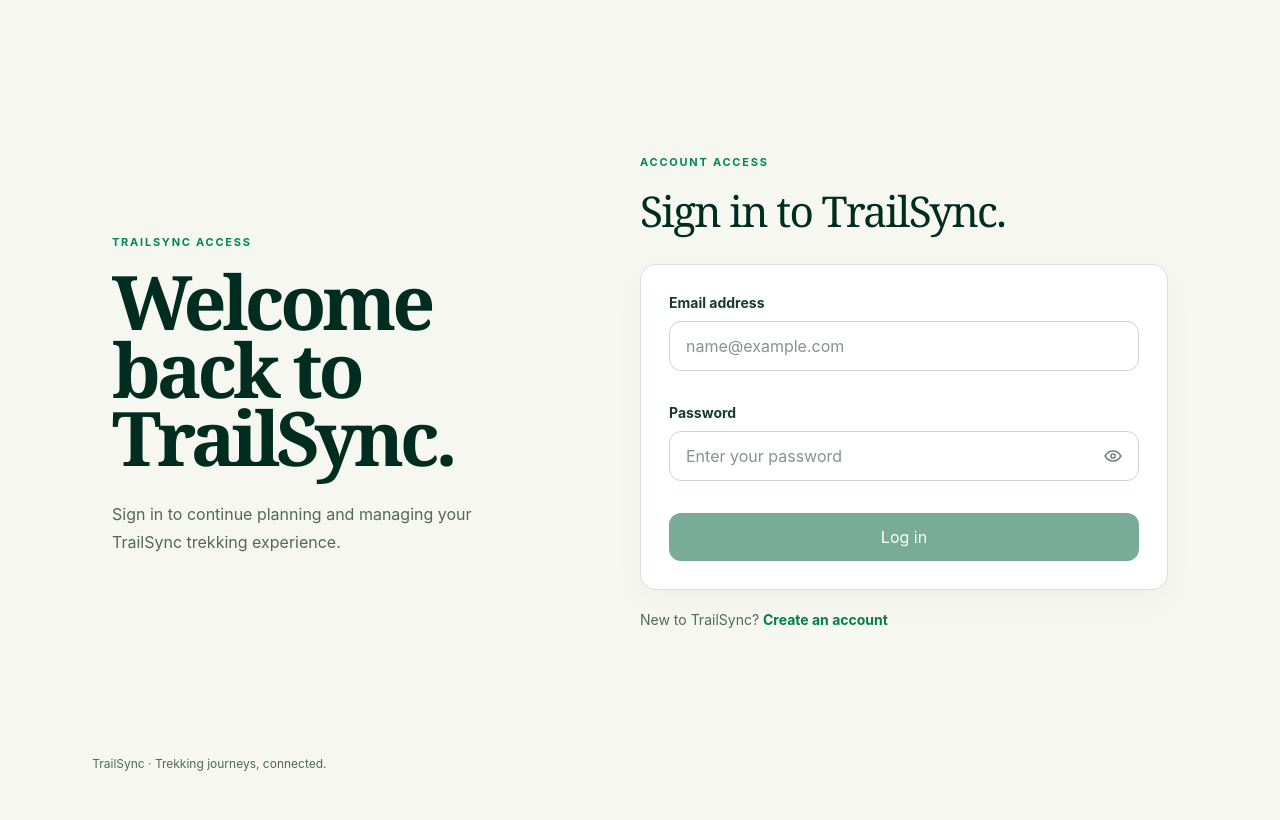
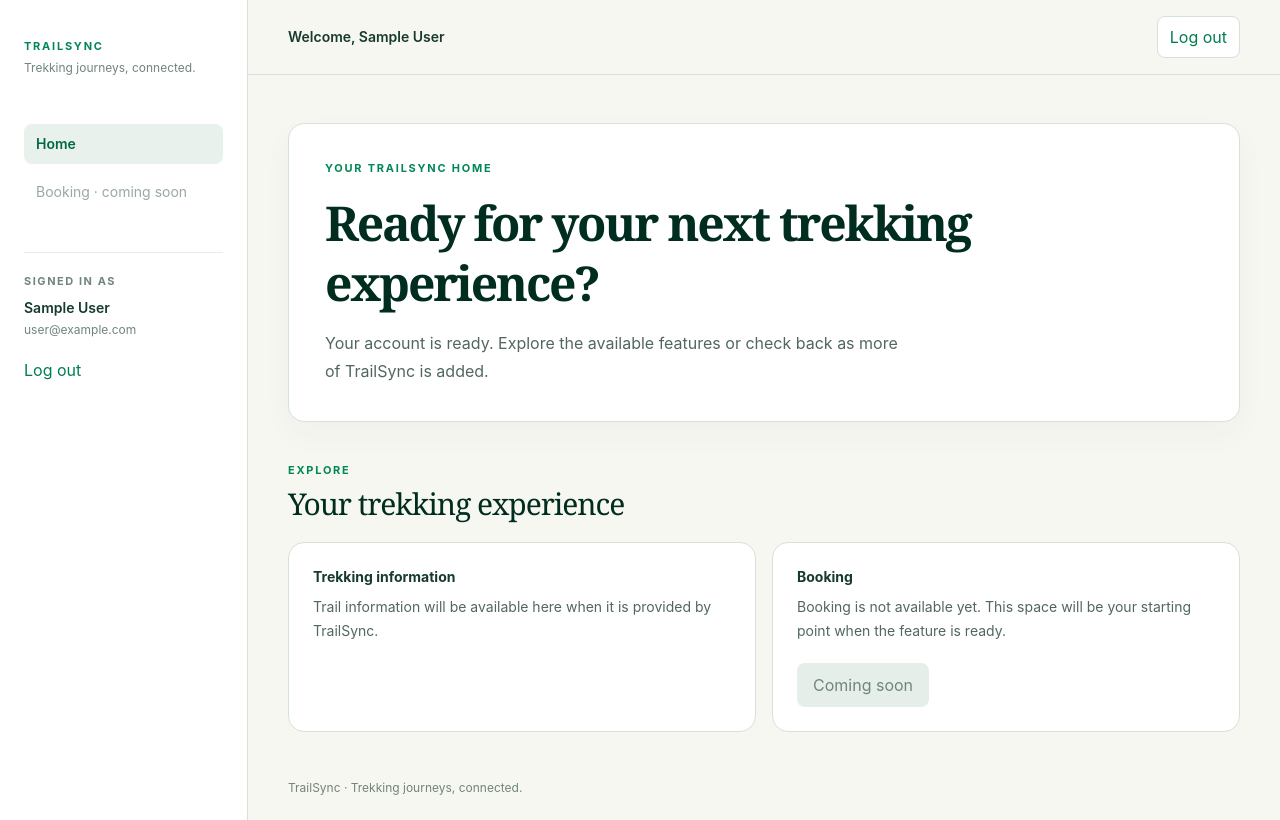
Before and after one commit to jieddev/TrailSync-Mountain-Trekking-Project, a React (Vite) app in the folder frontend/: page /home in a window 1280 px wide. Before the commit this address led to /login. Built offline with nearby package versions, Linux system fonts and the light colour scheme; no server answers; sample sign-in values are in the browser's storage.

Commit message:
feat: implement authentication context and protected routes for Hiker home (#34)

```diff
--- a/frontend/src/app/App.tsx
+++ b/frontend/src/app/App.tsx
@@ -1,14 +1,53 @@
+import { onAuthStateChanged } from 'firebase/auth'
+import { useEffect, useState } from 'react'
+import type { ReactNode } from 'react'
 import { Navigate, Route, Routes } from 'react-router-dom'
 
 import LoginPage from '../features/auth/pages/LoginPage'
 import RegisterPage from '../features/auth/pages/RegisterPage'
+import HikerHomePage from '../features/home/pages/HikerHomePage'
+import { AuthContext, type AuthState, useAuth } from './AuthContext'
+import { auth } from '../lib/firebase'
+
+function AuthProvider({ children }: { children: ReactNode }) {
+  const [state, setState] = useState<AuthState>({ user: null, isLoading: true })
+
+  useEffect(
+    () =>
+      onAuthStateChanged(auth, (user) => setState({ user, isLoading: false })),
+    [],
+  )
+
+  return <AuthContext.Provider value={state}>{children}</AuthContext.Provider>
+}
+
+function ProtectedHome() {
+  const { user, isLoading } = useAuth()
+  if (isLoading)
+    return (
+      <main className="grid min-h-screen place-items-center text-sm text-[#52675e]">
+        Loading your TrailSync account…
+      </main>
+    )
+  return user ? <HikerHomePage /> : <Navigate to="/login" replace />
+}
+
+function LoginRoute() {
+  const { user, isLoading } = useAuth()
+  if (isLoading) return null
+  return user ? <Navigate to="/home" replace /> : <LoginPage />
+}
 
 export default function App() {
   return (
-    <Routes>
-      <Route path="/login" element={<LoginPage />} />
-      <Route path="/register" element={<RegisterPage />} />
-      <Route path="*" element={<Navigate to="/login" replace />} />
-    </Routes>
+    <AuthProvider>
+      <Routes>
+        <Route path="/login" element={<LoginRoute />} />
+        <Route path="/register" element={<RegisterPage />} />
+        <Route path="/home" element={<ProtectedHome />} />
+        <Route path="/" element={<Navigate to="/home" replace />} />
+        <Route path="*" element={<Navigate to="/home" replace />} />
+      </Routes>
+    </AuthProvider>
   )
 }
--- /dev/null
+++ b/frontend/src/app/AuthContext.tsx
@@ -0,0 +1,12 @@
+import type { User } from 'firebase/auth'
+import { createContext, useContext } from 'react'
+
+export type AuthState = { user: User | null; isLoading: boolean }
+export const AuthContext = createContext<AuthState>({
+  user: null,
+  isLoading: true,
+})
+
+export function useAuth() {
+  return useContext(AuthContext)
+}
--- a/frontend/src/features/auth/pages/LoginPage.tsx
+++ b/frontend/src/features/auth/pages/LoginPage.tsx
@@ -1,6 +1,6 @@
 import type { ChangeEvent, FormEvent } from 'react'
 import { useState } from 'react'
-import { useLocation } from 'react-router-dom'
+import { useLocation, useNavigate } from 'react-router-dom'
 
 import AuthFormField from '../components/AuthFormField'
 import AuthPageLayout from '../components/AuthPageLayout'
@@ -27,6 +27,7 @@ type LoginNavigationState = {
 
 export default function LoginPage() {
   const location = useLocation()
+  const navigate = useNavigate()
   const registrationState = location.state as LoginNavigationState | null
   const [values, setValues] = useState<LoginFormValues>({
     ...initialValues,
@@ -65,8 +66,12 @@ export default function LoginPage() {
     setIsLoading(true)
 
     try {
-      await signInWithEmailAndPassword(auth, values.email.trim(), values.password)
-      setSuccessMessage('You are now logged in.')
+      await signInWithEmailAndPassword(
+        auth,
+        values.email.trim(),
+        values.password,
+      )
+      navigate('/home', { replace: true })
     } catch (error) {
       const code = (error as { code?: string }).code
 
@@ -166,13 +171,7 @@ function EyeIcon() {
         strokeLinejoin="round"
         strokeWidth="1.8"
       />
-      <circle
-        cx="12"
-        cy="12"
-        r="2.5"
-        stroke="currentColor"
-        strokeWidth="1.8"
-      />
+      <circle cx="12" cy="12" r="2.5" stroke="currentColor" strokeWidth="1.8" />
     </svg>
   )
 }
--- /dev/null
+++ b/frontend/src/features/home/components/HikerAppShell.tsx
@@ -0,0 +1,98 @@
+import { signOut } from 'firebase/auth'
+import type { ReactNode } from 'react'
+import { NavLink, useNavigate } from 'react-router-dom'
+
+import { useAuth } from '../../../app/AuthContext'
+import { auth } from '../../../lib/firebase'
+
+type HikerAppShellProps = { children: ReactNode }
+
+export default function HikerAppShell({ children }: HikerAppShellProps) {
+  const { user } = useAuth()
+  const navigate = useNavigate()
+  const displayName =
+    user?.displayName?.trim() || user?.email?.split('@')[0] || 'Hiker'
+  const email = user?.email
+
+  async function handleLogout() {
+    await signOut(auth)
+    navigate('/login', { replace: true })
+  }
+
+  return (
+    <div className="min-h-screen bg-[#f7f7f1] text-[#062f22] lg:grid lg:grid-cols-[248px_minmax(0,1fr)]">
+      <aside className="border-b border-[#d5e1da] bg-white px-5 py-5 lg:min-h-screen lg:border-b-0 lg:border-r lg:px-6 lg:py-8">
+        <NavLink
+          className="inline-flex rounded-sm text-[11px] font-bold uppercase tracking-[0.16em] text-[#008755] outline-none focus-visible:ring-2 focus-visible:ring-[#008755]"
+          to="/home"
+        >
+          TrailSync
+        </NavLink>
+        <p className="mt-1 text-xs text-[#70857b]">
+          Trekking journeys, connected.
+        </p>
+        <nav
+          aria-label="Main navigation"
+          className="mt-6 flex gap-2 overflow-x-auto lg:mt-12 lg:flex-col"
+        >
+          <NavLink
+            className={({ isActive }) =>
+              `shrink-0 rounded-lg px-3 py-2.5 text-sm font-semibold ${isActive ? 'bg-[#e8f1eb] text-[#006b43]' : 'text-[#52675e] hover:bg-[#f3f6f2]'}`
+            }
+            end
+            to="/home"
+          >
+            Home
+          </NavLink>
+          <span
+            aria-disabled="true"
+            className="shrink-0 rounded-lg px-3 py-2.5 text-sm text-[#9aa9a1]"
+          >
+            Booking · coming soon
+          </span>
+        </nav>
+        <div className="mt-6 hidden border-t border-[#e7ece8] pt-5 lg:block lg:mt-10">
+          <p className="text-[11px] font-bold uppercase tracking-[0.14em] text-[#70857b]">
+            Signed in as
+          </p>
+          <p className="mt-2 truncate text-sm font-semibold text-[#173a2e]">
+            {displayName}
+          </p>
+          {email && (
+            <p className="mt-1 truncate text-xs text-[#70857b]">{email}</p>
+          )}
+          <button
+            className="mt-5 text-sm font-bold text-[#007e4f] underline-offset-4 hover:underline focus-visible:rounded-sm focus-visible:outline-none focus-visible:ring-2 focus-visible:ring-[#008755]"
+            onClick={handleLogout}
+            type="button"
+          >
+            Log out
+          </button>
+        </div>
+      </aside>
+      <div className="flex min-h-screen min-w-0 flex-col">
+        <header className="flex items-center justify-between gap-4 border-b border-[#d5e1da] px-5 py-4 sm:px-8 lg:px-10">
+          <div className="min-w-0">
+            <p className="text-sm font-semibold text-[#173a2e]">
+              Welcome, {displayName}
+            </p>
+            <p className="truncate text-xs text-[#70857b] sm:hidden">{email}</p>
+          </div>
+          <button
+            className="shrink-0 rounded-lg border border-[#d5e1da] bg-white px-3 py-2 text-sm font-bold text-[#007e4f] hover:bg-[#f3f6f2] focus-visible:outline-none focus-visible:ring-2 focus-visible:ring-[#008755]"
+            onClick={handleLogout}
+            type="button"
+          >
+            Log out
+          </button>
+        </header>
+        <main className="w-full flex-1 px-5 py-8 sm:px-8 sm:py-10 lg:px-10 lg:py-12">
+          <div className="mx-auto max-w-5xl">{children}</div>
+        </main>
+        <footer className="px-5 pb-6 text-xs text-[#70857b] sm:px-8 lg:px-10">
+          TrailSync · Trekking journeys, connected.
+        </footer>
+      </div>
+    </div>
+  )
+}
--- /dev/null
+++ b/frontend/src/features/home/pages/HikerHomePage.tsx
@@ -0,0 +1,64 @@
+import HikerAppShell from '../components/HikerAppShell'
+
+export default function HikerHomePage() {
+  return (
+    <HikerAppShell>
+      <section
+        aria-labelledby="welcome-title"
+        className="rounded-2xl border border-[#d5e1da] bg-white p-6 shadow-[0_12px_30px_rgba(0,45,32,0.035)] sm:p-9"
+      >
+        <p className="text-[11px] font-bold uppercase tracking-[0.16em] text-[#008755]">
+          Your TrailSync home
+        </p>
+        <h1
+          id="welcome-title"
+          className="mt-4 max-w-2xl font-serif text-4xl font-bold leading-tight tracking-[-0.045em] text-[#002d20] sm:text-5xl"
+        >
+          Ready for your next trekking experience?
+        </h1>
+        <p className="mt-4 max-w-xl text-base leading-7 text-[#52675e]">
+          Your account is ready. Explore the available features or check back as
+          more of TrailSync is added.
+        </p>
+      </section>
+
+      <section aria-labelledby="features-title" className="mt-10">
+        <p className="text-[11px] font-bold uppercase tracking-[0.16em] text-[#008755]">
+          Explore
+        </p>
+        <h2
+          id="features-title"
+          className="mt-2 font-serif text-3xl tracking-[-0.035em] text-[#002d20]"
+        >
+          Your trekking experience
+        </h2>
+        <div className="mt-5 grid gap-4 md:grid-cols-2">
+          <article className="rounded-2xl border border-[#d5e1da] bg-white p-6">
+            <p className="text-sm font-bold text-[#173a2e]">
+              Trekking information
+            </p>
+            <p className="mt-2 text-sm leading-6 text-[#52675e]">
+              Trail information will be available here when it is provided by
+              TrailSync.
+            </p>
+          </article>
+          <article className="rounded-2xl border border-[#d5e1da] bg-white p-6">
+            <p className="text-sm font-bold text-[#173a2e]">Booking</p>
+            <p className="mt-2 text-sm leading-6 text-[#52675e]">
+              Booking is not available yet. This space will be your starting
+              point when the feature is ready.
+            </p>
+            <button
+              aria-disabled="true"
+              className="mt-5 cursor-not-allowed rounded-lg bg-[#e5eee8] px-4 py-2.5 text-sm font-bold text-[#70857b]"
+              disabled
+              type="button"
+            >
+              Coming soon
+            </button>
+          </article>
+        </div>
+      </section>
+    </HikerAppShell>
+  )
+}
```
